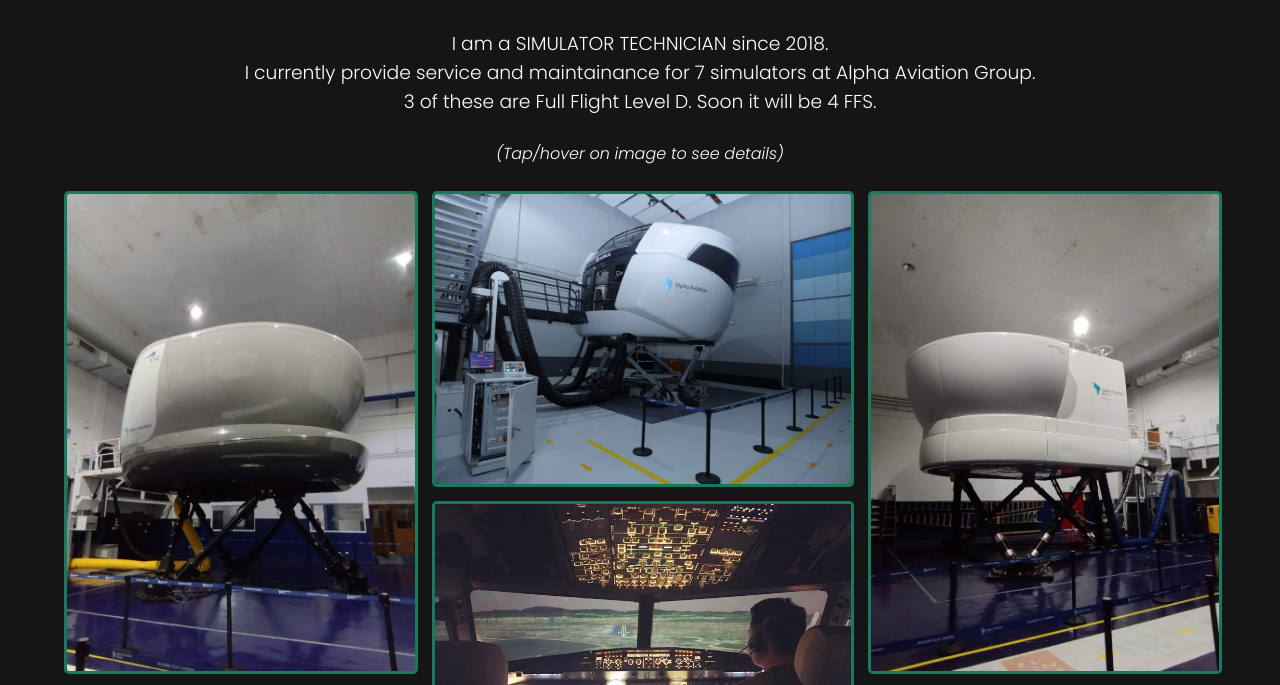
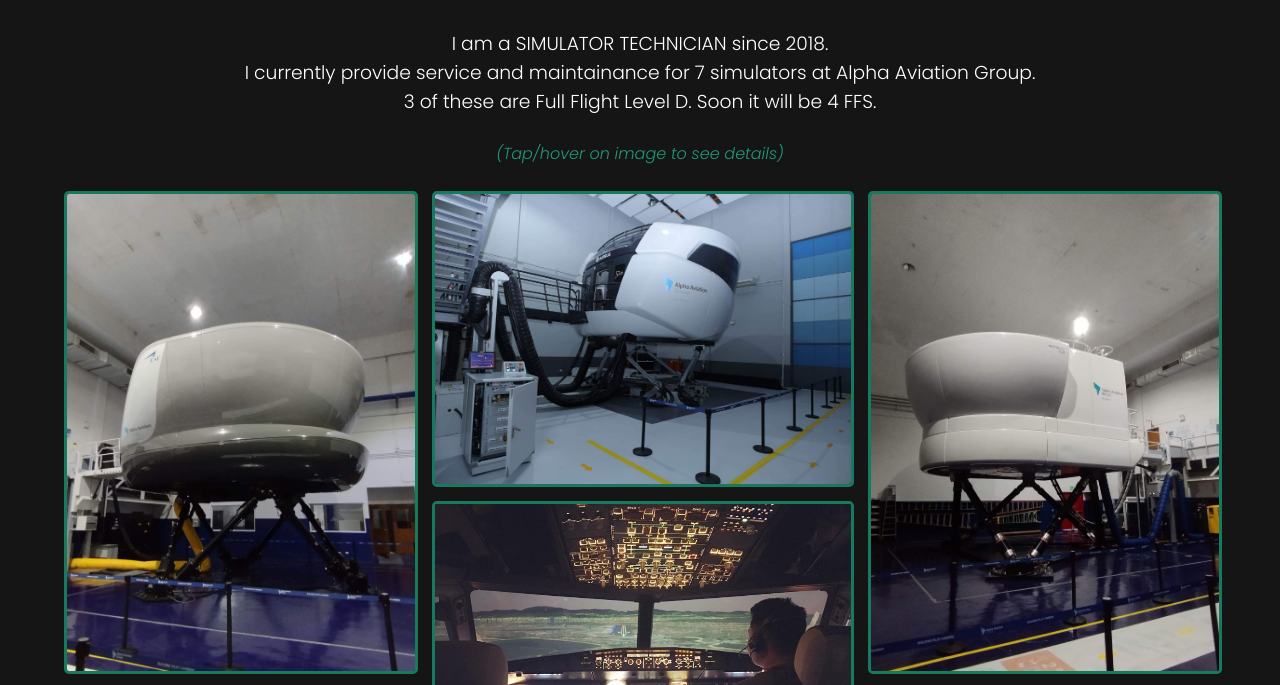
Before and after one commit to raph24x/Simulator-Technician, a plain HTML site: page index.html in a window 1280 px wide. Shown: the part 91-776 px from the top of the page. Drawn offline with Linux system fonts and the light colour scheme.

Commit message:
Update style.css
font color if i

```diff
--- a/css/style.css
+++ b/css/style.css
@@ -32,6 +32,10 @@ html {
 
 h3 {
   max-width: 800px;
+}
+
+i {
+    color: #209978;
 }
 
 .photo-gallery {
```
